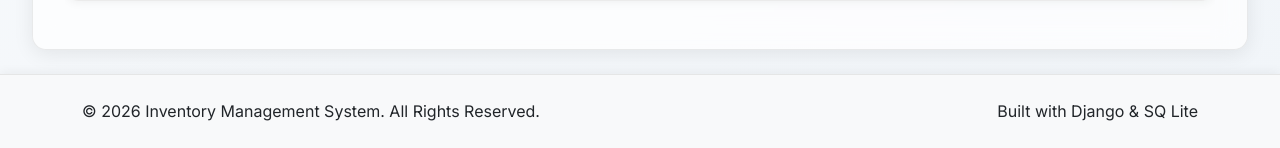
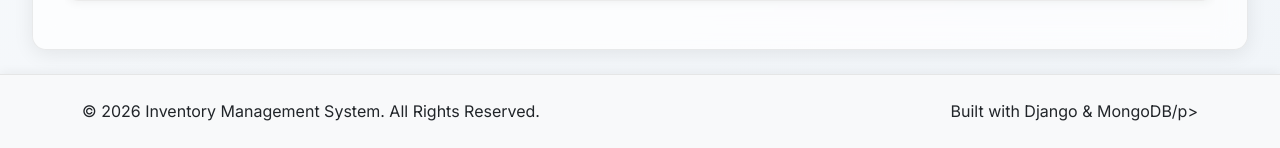
Before and after one commit to Monishpp007/Inventory-Management-System, a Django app: page / in a window 1280 px wide. Shown: the part 901-1049 px from the top of the page. Run offline with Django 4.2, Linux system fonts and the light colour scheme; a user stored in the database is signed in; data comes from the database, SQL or seed files in the repository.

Commit message:
`Updated base.html template to change database technology from SQ Lite to MongoDB`

```diff
--- a/inventory/templates/base.html
+++ b/inventory/templates/base.html
@@ -100,7 +100,7 @@
                     <p class="mb-0">&copy; 2026 Inventory Management System. All Rights Reserved.</p>
                 </div>
                 <div class="col-md-6 text-md-end">
-                    <p class="mb-0">Built with Django &AMP; SQ Lite</p>
+                    <p class="mb-0">Built with Django &AMP; MongoDB/p>
                 </div>
             </div>
         </div>
```
